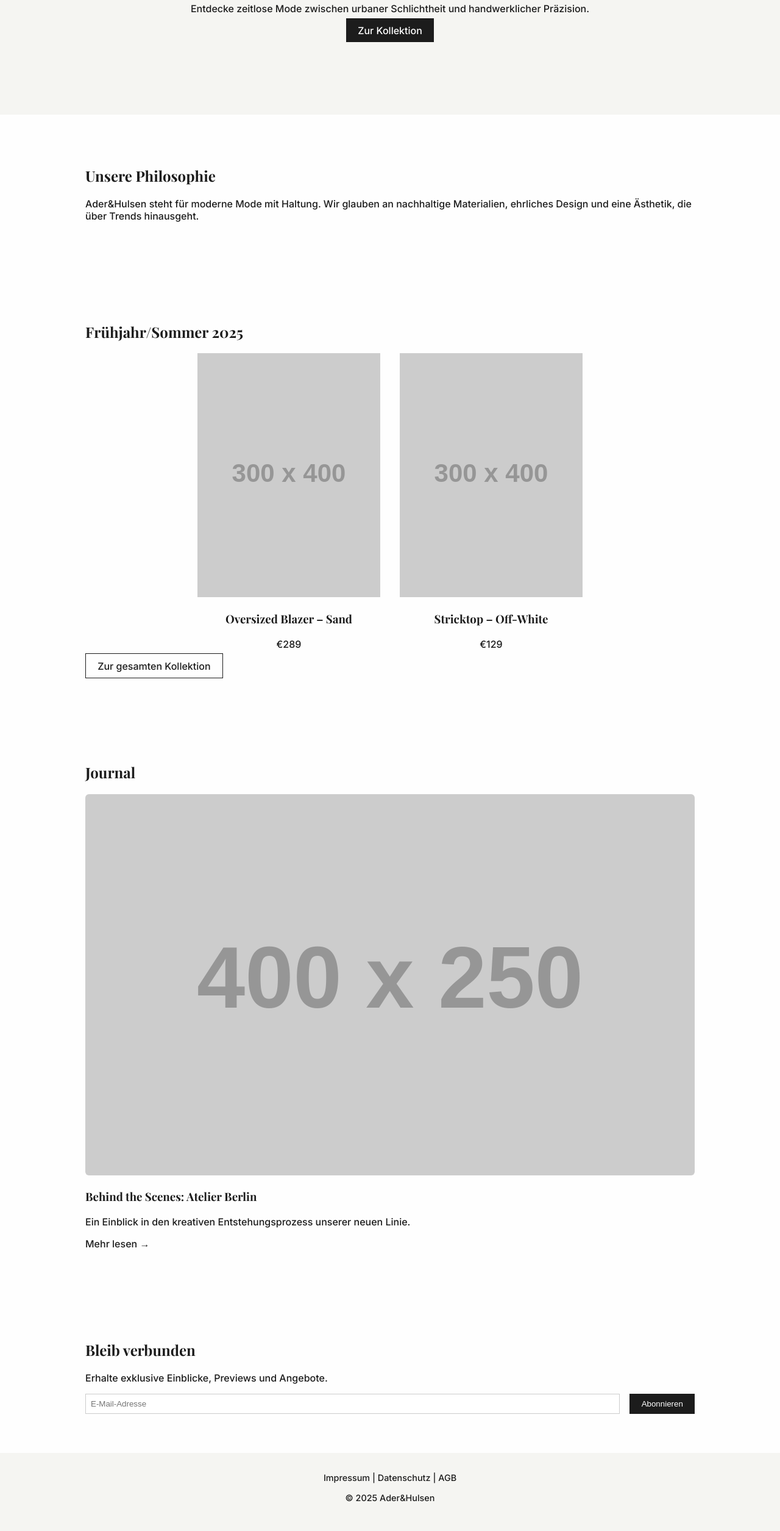
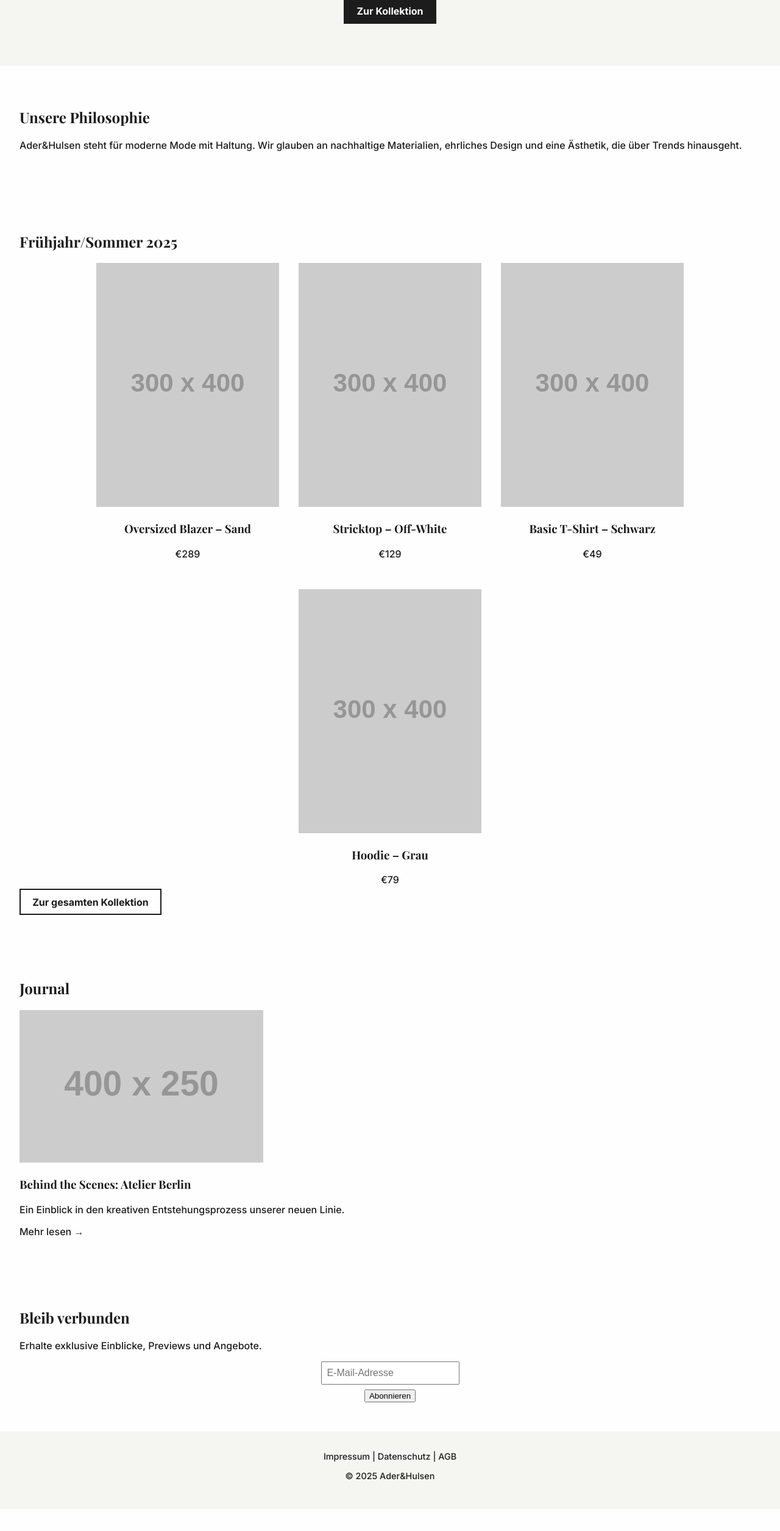
Before and after one commit to mr-wafflez/aderhulsen-landing, a plain HTML site: page index.html in a window 1280 px wide. Shown: the part 232-2742 px from the top of the page at 61% size. After the commit the page ends 2706 px from the top, so only its background shows below. Drawn offline with nearby package versions, Linux system fonts and the light colour scheme; placeholder pictures from the web are drawn by us.

Commit message:
Add files via upload

```diff
--- a/index.html
+++ b/index.html
@@ -20,21 +20,18 @@
         <li><a href="#journal">Journal</a></li>
         <li><a href="#contact">Kontakt</a></li>
       </ul>
-
       <div class="nav-right">
         <button id="theme-toggle" class="icon-button">🌙</button>
         <a href="#shop" class="btn">Shop Now</a>
         <button id="menu-toggle" class="icon-button mobile-only">☰</button>
       </div>
     </nav>
-
     <section class="hero">
       <h1>Reduktion trifft Raffinesse</h1>
       <p>Entdecke zeitlose Mode zwischen urbaner Schlichtheit und handwerklicher Präzision.</p>
       <a href="#collections" class="btn btn-primary">Zur Kollektion</a>
     </section>
   </header>
-
   <main>
     <section id="about" class="section">
       <h2>Unsere Philosophie</h2>
@@ -43,7 +40,6 @@
         ehrliches Design und eine Ästhetik, die über Trends hinausgeht.
       </p>
     </section>
-
     <section id="collections" class="section">
       <h2>Frühjahr/Sommer 2025</h2>
       <div class="product-grid">
@@ -57,10 +53,19 @@
           <h3>Stricktop – Off-White</h3>
           <p>€129</p>
         </div>
+        <div class="product-card">
+          <img src="https://via.placeholder.com/300x400?text=Basic+T-Shirt" alt="Basic T-Shirt – Schwarz">
+          <h3>Basic T-Shirt – Schwarz</h3>
+          <p>€49</p>
+        </div>
+        <div class="product-card">
+          <img src="https://via.placeholder.com/300x400?text=Hoodie" alt="Hoodie – Grau">
+          <h3>Hoodie – Grau</h3>
+          <p>€79</p>
+        </div>
       </div>
       <a href="#shop" class="btn btn-secondary">Zur gesamten Kollektion</a>
     </section>
-
     <section id="journal" class="section">
       <h2>Journal</h2>
       <div class="journal-preview">
@@ -72,7 +77,6 @@
         </article>
       </div>
     </section>
-
     <section class="newsletter section">
       <h2>Bleib verbunden</h2>
       <p>Erhalte exklusive Einblicke, Previews und Angebote.</p>
@@ -82,7 +86,6 @@
       </form>
     </section>
   </main>
-
   <footer>
     <div class="footer-links">
       <a href="#">Impressum</a> |
@@ -91,7 +94,6 @@
     </div>
     <p>&copy; 2025 Ader&Hulsen</p>
   </footer>
-
   <script src="script.js"></script>
 </body>
 </html>
--- a/script.js
+++ b/script.js
@@ -1,16 +1,15 @@
+
 document.addEventListener('DOMContentLoaded', () => {
   const menuToggle = document.getElementById('menu-toggle');
   const navLinks = document.getElementById('nav-links');
   const themeToggle = document.getElementById('theme-toggle');
   const body = document.body;
 
-  // Mobile Navigation Toggle
   menuToggle.addEventListener('click', () => {
     navLinks.classList.toggle('active');
     menuToggle.textContent = navLinks.classList.contains('active') ? '✕' : '☰';
   });
 
-  // Dark Mode Toggle
   themeToggle.addEventListener('click', () => {
     body.classList.toggle('dark-mode');
     themeToggle.textContent = body.classList.contains('dark-mode') ? '🌞' : '🌙';
--- a/style.css
+++ b/style.css
@@ -1,11 +1,10 @@
-/* Root & Dark Mode */
+
 :root {
   --bg: #fefefe;
   --text: #1c1c1c;
   --primary: #1c1c1c;
   --highlight: #f5f5f2;
 }
-
 body {
   background-color: var(--bg);
   color: var(--text);
@@ -13,185 +12,127 @@ body {
   margin: 0;
   transition: background 0.3s, color 0.3s;
 }
-
 .dark-mode {
   --bg: #1c1c1c;
   --text: #fefefe;
   --primary: #fefefe;
   --highlight: #2a2a2a;
 }
-
 h1, h2, h3 {
   font-family: 'Playfair Display', serif;
 }
-
 a {
   text-decoration: none;
   color: inherit;
 }
-
 header {
   background: var(--highlight);
-  padding-bottom: 4rem;
+  padding-bottom: 2rem;
 }
-
 .navbar {
   display: flex;
   justify-content: space-between;
   align-items: center;
-  padding: 1.5rem 2rem;
+  padding: 1rem 2rem;
 }
-
-.logo {
-  font-size: 1.6rem;
-  font-weight: bold;
-}
-
 .nav-links {
   list-style: none;
   display: flex;
-  gap: 2rem;
+  gap: 1.5rem;
 }
-
-.btn {
-  padding: 0.6rem 1.2rem;
-  border: 1px solid var(--primary);
-  background: none;
-  font-weight: 500;
-  cursor: pointer;
-  transition: background 0.3s;
+.nav-links li {
+  display: inline;
 }
-
-.btn:hover {
-  background: var(--primary);
-  color: white;
-}
-
-.btn-primary {
-  background: var(--primary);
-  color: white;
-  border: none;
-  margin-top: 1rem;
-}
-
-.btn-secondary {
-  margin-top: 2rem;
-}
-
-.hero {
-  text-align: center;
-  padding: 4rem 2rem;
-}
-
-.section {
-  padding: 4rem 2rem;
-  max-width: 1000px;
-  margin: auto;
-}
-
-.product-grid {
+.nav-right {
   display: flex;
-  gap: 2rem;
-  flex-wrap: wrap;
-  justify-content: center;
-}
-
-.product-card {
-  text-align: center;
-  max-width: 300px;
-}
-
-.product-card img {
-  width: 100%;
-  height: auto;
-}
-
-.journal-preview {
-  display: flex;
-  flex-direction: column;
-  gap: 2rem;
-}
-
-.journal-article img {
-  width: 100%;
-  height: auto;
-  border-radius: 6px;
-}
-
-.newsletter form {
-  margin-top: 1rem;
-  display: flex;
-  flex-wrap: wrap;
+  align-items: center;
   gap: 1rem;
 }
-
-.newsletter input {
-  padding: 0.5rem;
-  flex: 1;
-  min-width: 200px;
-  border: 1px solid #ccc;
-}
-
-.newsletter button {
-  padding: 0.5rem 1.2rem;
-  border: none;
-  background: var(--primary);
-  color: white;
-  cursor: pointer;
-}
-
-footer {
-  background: var(--highlight);
-  text-align: center;
-  padding: 2rem;
-  font-size: 0.9rem;
-}
-
-.footer-links {
-  margin-bottom: 1rem;
-}
-
 .icon-button {
   background: none;
   border: none;
   font-size: 1.5rem;
   cursor: pointer;
-  color: var(--text);
-  margin-left: 1rem;
 }
-
 .mobile-only {
   display: none;
 }
-
-.nav-right {
+.hero {
+  padding: 3rem 2rem;
+  text-align: center;
+}
+.section {
+  padding: 3rem 2rem;
+}
+.btn {
+  padding: 0.6rem 1.2rem;
+  border: 2px solid var(--primary);
+  background: var(--primary);
+  color: var(--bg);
+  font-weight: 600;
+  cursor: pointer;
+}
+.btn-secondary {
+  background: transparent;
+  color: var(--primary);
+}
+.btn-secondary:hover {
+  background: var(--primary);
+  color: var(--bg);
+}
+.product-grid {
   display: flex;
+  flex-wrap: wrap;
+  gap: 2rem;
+  justify-content: center;
+}
+.product-card {
+  max-width: 300px;
+  text-align: center;
+}
+footer {
+  background: var(--highlight);
+  text-align: center;
+  padding: 2rem 1rem;
+  font-size: 0.9rem;
+}
+.newsletter form {
+  display: flex;
+  flex-direction: column;
   align-items: center;
+  gap: 0.5rem;
+  margin-top: 1rem;
+}
+.newsletter input[type="email"] {
+  padding: 0.5rem;
+  font-size: 1rem;
+}
+.dark-mode .btn,
+.dark-mode .btn-primary,
+.dark-mode .btn-secondary {
+  background-color: #ffffff;
+  color: #1c1c1c;
+  border-color: #ffffff;
+}
+.dark-mode .btn:hover {
+  background-color: #dddddd;
 }
 
 @media (max-width: 768px) {
   .nav-links {
     display: none;
     flex-direction: column;
-    gap: 1rem;
+    background: var(--highlight);
     position: absolute;
-    top: 80px;
-    left: 0;
+    top: 60px;
     right: 0;
-    background: var(--highlight);
-    padding: 1rem 2rem;
+    width: 200px;
+    padding: 1rem;
   }
-
   .nav-links.active {
     display: flex;
   }
-
   .mobile-only {
     display: inline-block;
   }
-
-  .product-grid {
-    flex-direction: column;
-    align-items: center;
-  }
 }
```
